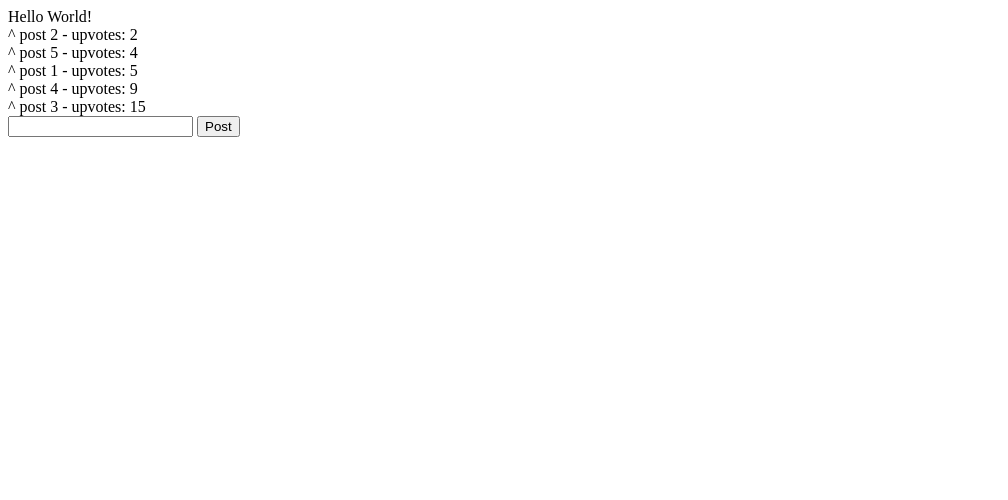
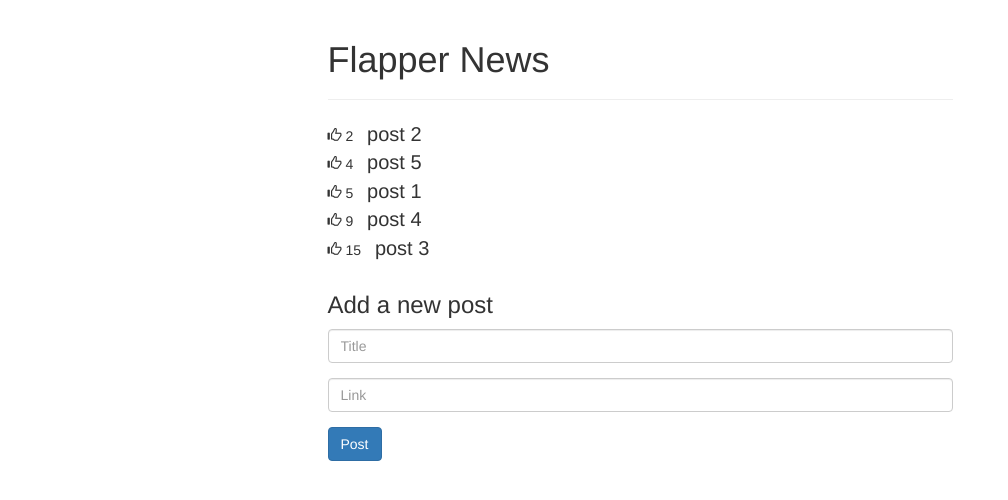
Before and after one commit to heysusgarcia/Playground, a plain HTML site: page mean/index.html in a window 1280 px wide. Shown: the whole page, without its empty margins (0-1008 px from the left). Drawn offline with nearby package versions, Linux system fonts and the light colour scheme.

Commit message:
Bootstrapped MEAN Reddit/Hacker News clone

```diff
--- a/mean/app.js
+++ b/mean/app.js
@@ -14,8 +14,13 @@ function($scope){
 
   $scope.addPost = function(){
     if($scope.title === ' ') { return; }
-    $scope.posts.push({title: $scope.title, upvotes: 0});
-    $scope.title = ' ';
+    $scope.posts.push({
+      title: $scope.title,
+      link: $scope.link,
+      upvotes: 0
+    });
+    $scope.title = '';
+    $scope.link = '';
   };
 
   $scope.incrementUpvotes = function(post) {
--- a/mean/index.html
+++ b/mean/index.html
@@ -1,20 +1,54 @@
 <html>
   <head>
-    <title>My Angular App!</title>
+    <title>Flapper News</title>
+    <link rel="stylesheet" href="https://maxcdn.bootstrapcdn.com/bootstrap/3.2.0/css/bootstrap.min.css">
+
     <script src="http://ajax.googleapis.com/ajax/libs/angularjs/1.2.19/angular.min.js"></script>
     <script src="app.js"></script>
+    <style> .glyphicon-thumbs-up { cursor:pointer } </style>
   </head>
   <body ng-app="flapperNews" ng-controller="MainCtrl">
-    <div>
-      {{test}}
+    <div class="row">
+      <div class="col-md-6 col-md-offset-3">
+
+        <div class="page-header">
+          <h1>Flapper News</h1>
+        </div>
+
+        <div ng-repeat="post in posts | orderBy: 'upvotes'">
+          <span class="glyphicon glyphicon-thumbs-up"
+            ng-click="incrementUpvotes(post)"></span>
+          {{post.upvotes}}
+          <span style="font-size:20px; margin-left:10px;">
+            <a ng-show="post.link" href="{{post.link}}">
+              {{post.link}}
+            </a>
+            <span ng-hide="post.link">
+              {{post.title}}
+            </span>
+          </span>
+        </div>
+
+        <form ng-submit="addPost()"
+          style="margin-top:30px;">
+          <h3>Add a new post</h3>
+
+          <div class="form-group">
+            <input type="text"
+              class="form-control"
+              placeholder="Title"
+              ng-model="title"></input>
+          </div>
+          <div class="form-group">
+            <input type="text"
+              class="form-control"
+              placeholder="Link"
+              ng-model="link"></input>
+          </div>
+          <button type="submit" class="btn btn-primary">Post</button>
+        </form>
+
+      </div>
     </div>
-    <div ng-repeat="post in posts | orderBy: 'upvotes'">
-      <span ng-click="incrementUpvotes(post)">^</span>
-      {{post.title}} - upvotes: {{post.upvotes}}
-    </div>
-    <form ng-submit="addPost()">
-      <input type="text" ng-model="title"></input>
-      <button ng-click="submit">Post</button>
-    </form>
   </body>
 </html>
```
